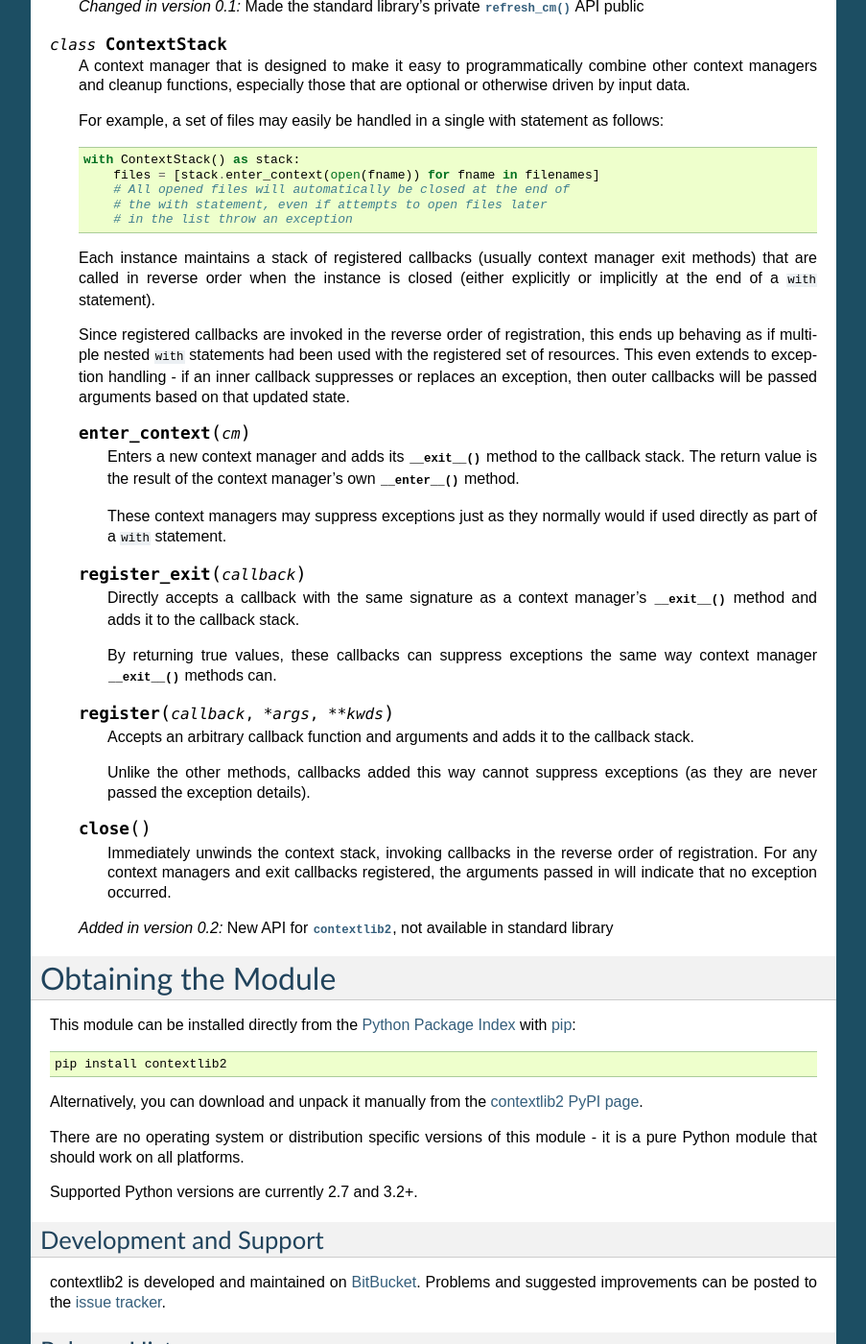
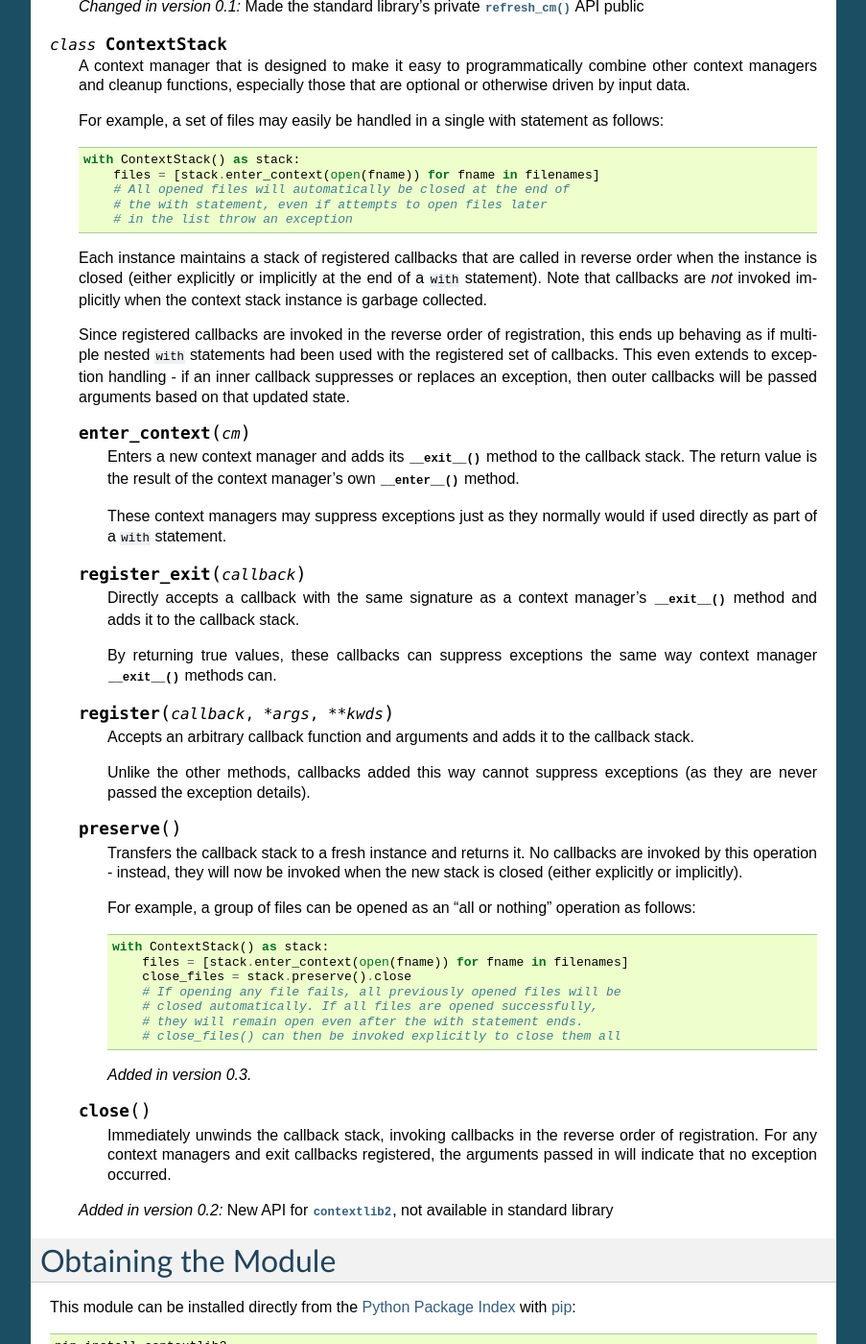
Before and after one commit to trim21/contextlib2, a Sphinx documentation site: the page built from docs/index.rst, in a window 1280 px wide and 1400 px high, scrolled down 2941 px. Shown: the whole window at 96% size, without its empty margins (198-1101 px from the left). Built offline with Sphinx 7.4.7, drawn with Linux system fonts in a browser that asks for light colours; some of the changed text lies outside the part shown.

Commit message:
Issue #1: Add ContextStack.preserve()

```diff
--- a/NEWS.rst
+++ b/NEWS.rst
@@ -5,6 +5,8 @@ Release History
 0.3 (2012-01-XX)
 ~~~~~~~~~~~~~~~~
 
+* Issue #1: Add ContextStack.preserve() to move all registered callbacks to
+  a new ContextStack object
 * Wrapped callbacks now use functools.wraps to aid in introspection
 * Moved version number to a VERSION.txt file (read by both docs and setup.py)
 * Added NEWS.rst (and incorporated into documentation)
--- a/docs/index.rst
+++ b/docs/index.rst
@@ -207,14 +207,14 @@ API Reference
           # the with statement, even if attempts to open files later
           # in the list throw an exception
 
-   Each instance maintains a stack of registered callbacks (usually context
-   manager exit methods) that are called in reverse order when the instance
-   is closed (either explicitly or implicitly at the end of a ``with``
-   statement).
+   Each instance maintains a stack of registered callbacks that are called in
+   reverse order when the instance is closed (either explicitly or implicitly
+   at the end of a ``with`` statement). Note that callbacks are *not* invoked
+   implicitly when the context stack instance is garbage collected.
 
    Since registered callbacks are invoked in the reverse order of
    registration, this ends up behaving as if multiple nested ``with``
-   statements had been used with the registered set of resources. This even
+   statements had been used with the registered set of callbacks. This even
    extends to exception handling - if an inner callback suppresses or replaces
    an exception, then outer callbacks will be passed arguments based on that
    updated state.
@@ -245,9 +245,28 @@ API Reference
       Unlike the other methods, callbacks added this way cannot suppress
       exceptions (as they are never passed the exception details).
 
+   .. method:: preserve()
+
+      Transfers the callback stack to a fresh instance and returns it. No
+      callbacks are invoked by this operation - instead, they will now be
+      invoked when the new stack is closed (either explicitly or implicitly).
+
+      For example, a group of files can be opened as an "all or nothing"
+      operation as follows::
+
+         with ContextStack() as stack:
+             files = [stack.enter_context(open(fname)) for fname in filenames]
+             close_files = stack.preserve().close
+             # If opening any file fails, all previously opened files will be
+             # closed automatically. If all files are opened successfully,
+             # they will remain open even after the with statement ends.
+             # close_files() can then be invoked explicitly to close them all
+
+      .. versionadded:: 0.3
+
    .. method:: close()
 
-      Immediately unwinds the context stack, invoking callbacks in the
+      Immediately unwinds the callback stack, invoking callbacks in the
       reverse order of registration. For any context managers and exit
       callbacks registered, the arguments passed in will indicate that no
       exception occurred.
```
Also changed, not shown: contextlib2.py (+8 -1 lines), test_contextlib2.py (+13 -1 lines).
